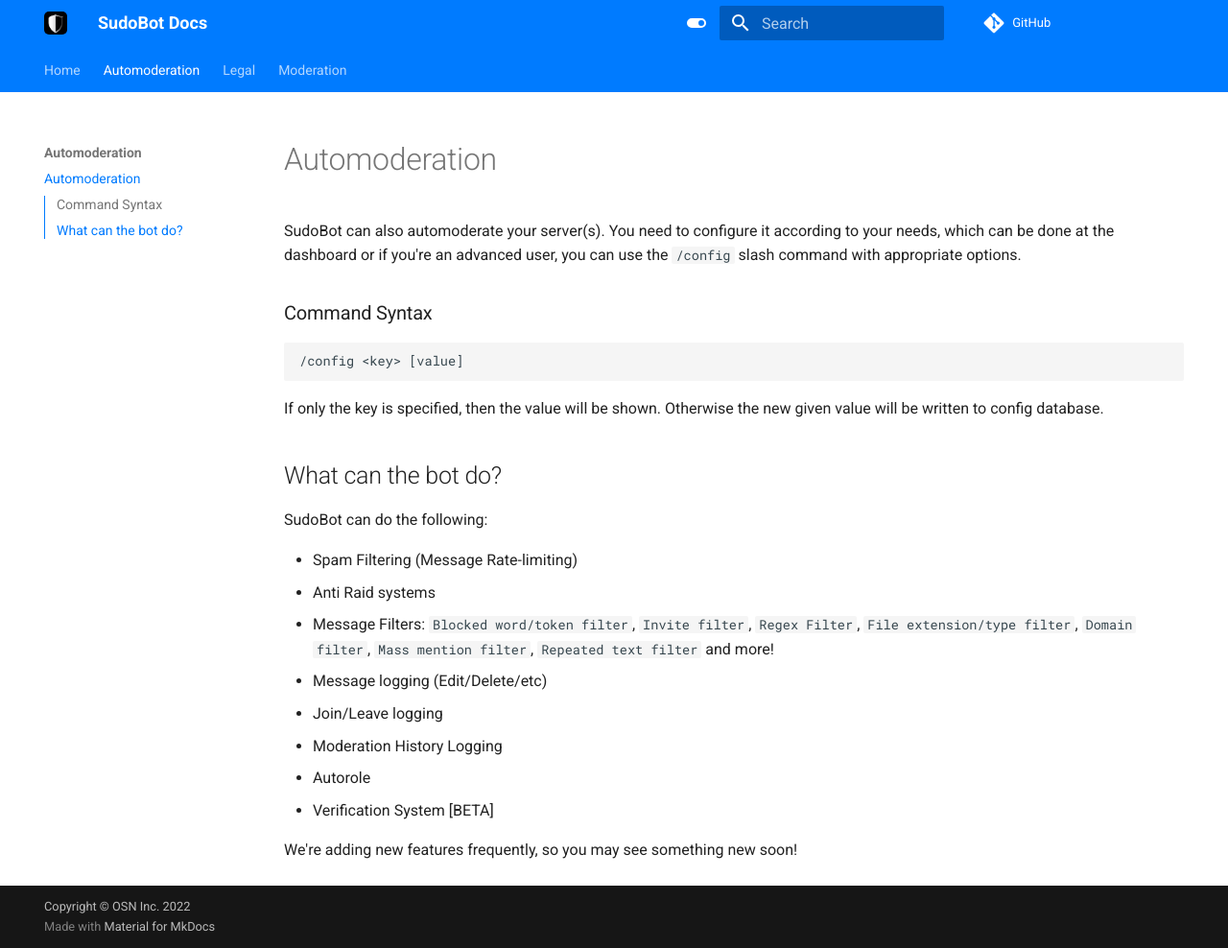
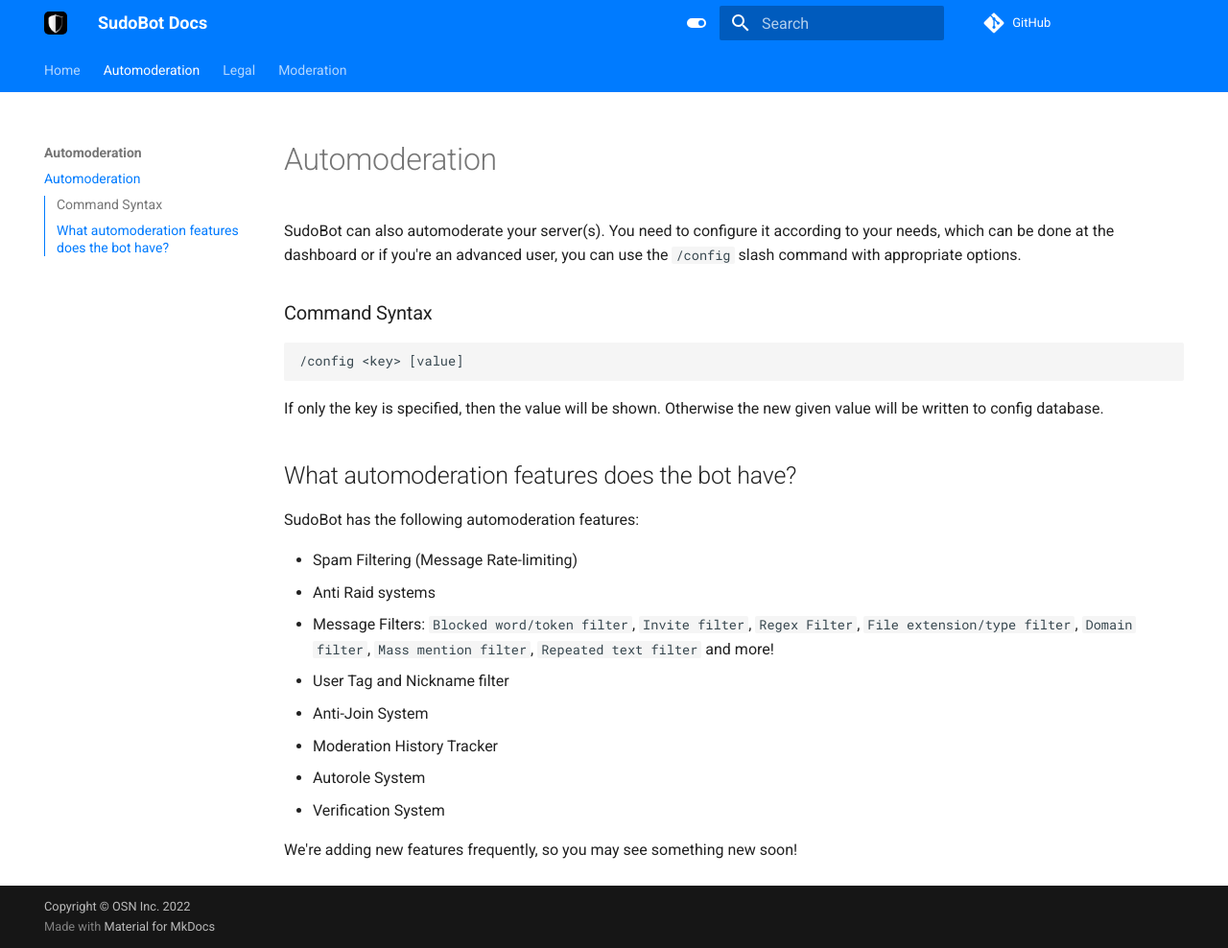
Before and after one commit to onesoft-sudo/sudobot, an MkDocs documentation site: the page built from docs/automoderation/index.md, in a window 1280 px wide and 988 px high. Shown: the whole window at 96% size. Built offline with MkDocs 1.6.1 and Material for MkDocs 9.7.7, drawn with Linux system fonts in a browser that asks for light colours; comment, search, counter and statistics services are not loaded; the version menu is left out.

Commit message:
docs(automod): update feature list

```diff
--- a/docs/automoderation/index.md
+++ b/docs/automoderation/index.md
@@ -10,17 +10,17 @@
 
 If only the key is specified, then the value will be shown. Otherwise the new given value will be written to config database.
 
-## What can the bot do?
+## What automoderation features does the bot have?
 
-SudoBot can do the following:
+SudoBot has the following automoderation features:
 
 * Spam Filtering (Message Rate-limiting)
 * Anti Raid systems
 * Message Filters: `Blocked word/token filter`, `Invite filter`, `Regex Filter`, `File extension/type filter`, `Domain filter`, `Mass mention filter`, `Repeated text filter` and more!
-* Message logging (Edit/Delete/etc)
-* Join/Leave logging
-* Moderation History Logging
-* Autorole
-* Verification System [BETA]
+* User Tag and Nickname filter
+* Anti-Join System
+* Moderation History Tracker
+* Autorole System
+* Verification System
 
 We're adding new features frequently, so you may see something new soon!
```
